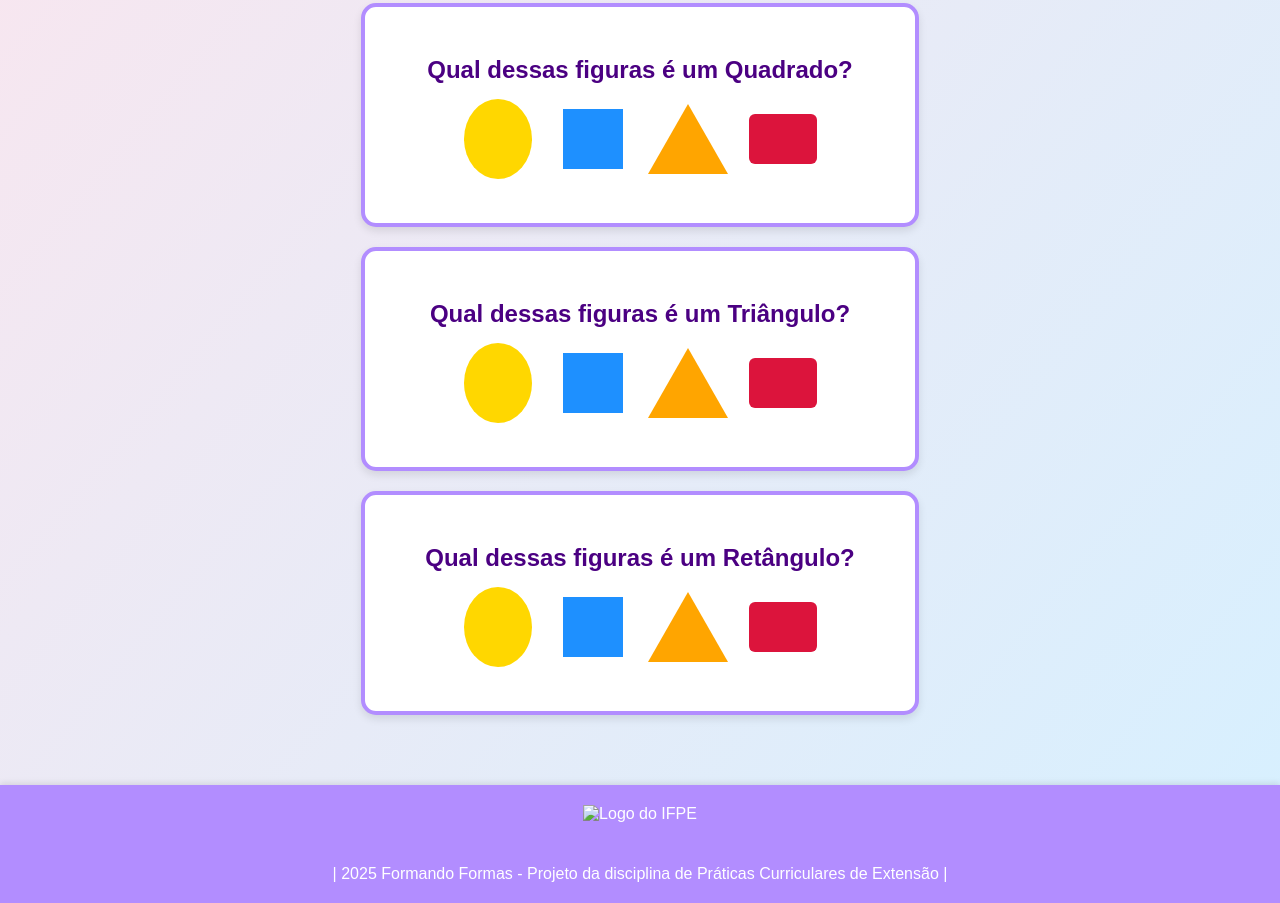
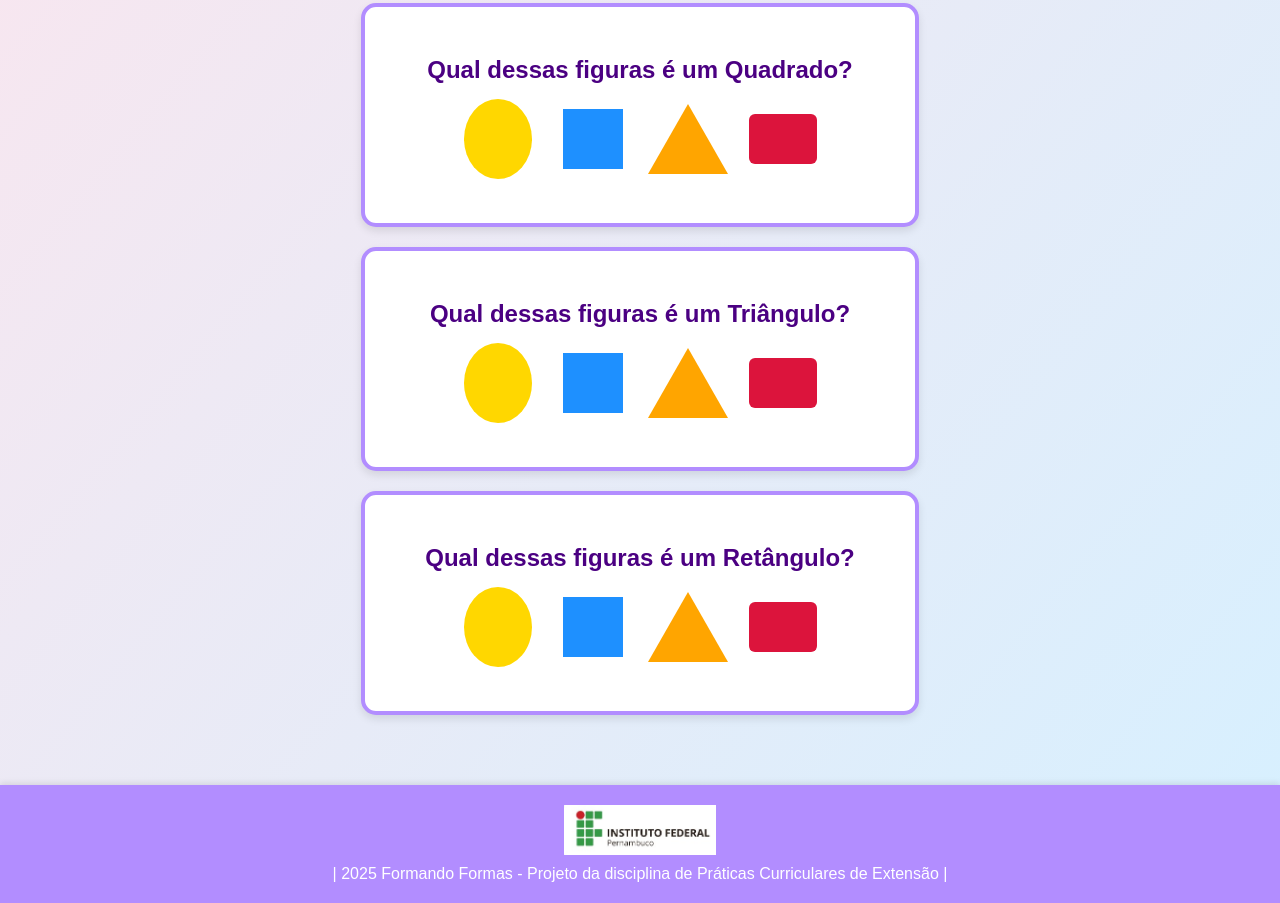
Before and after one commit to Joaquim1402/Formando-Formas, a plain HTML site: page dinamicas.html in a window 1280 px wide. Shown: the part 622-1525 px from the top of the page. Drawn offline with Linux system fonts and the light colour scheme.

Commit message:
Update dinamicas.html

```diff
--- a/dinamicas.html
+++ b/dinamicas.html
@@ -241,7 +241,7 @@
 
   <footer>
     <div class="footer-content">
-      <img src="logo-ifpe.png" alt="Logo do IFPE" class="footer-logo">
+      <img src="logoIFPE.jpeg" alt="Logo do IFPE" class="footer-logo">
       <div>| 2025 Formando Formas - Projeto da disciplina de Práticas Curriculares de Extensão |</div>
     </div>
   </footer>
```
